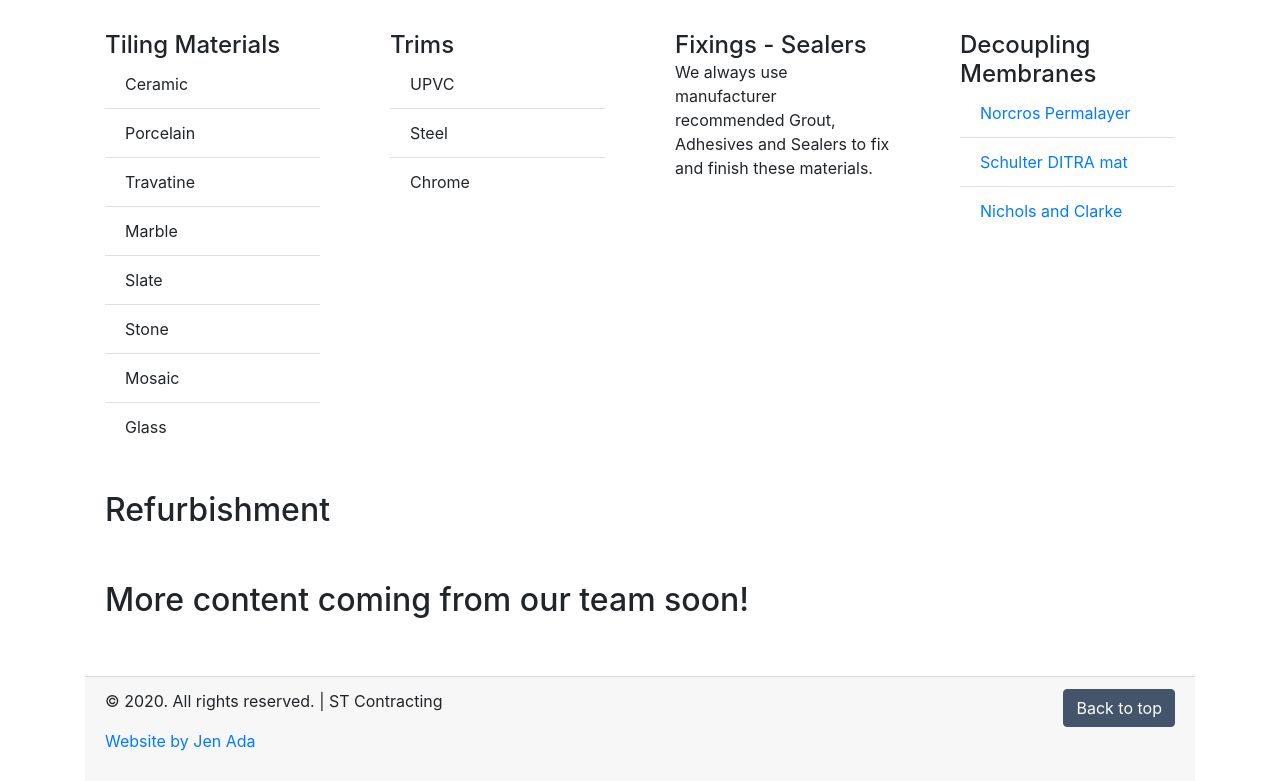
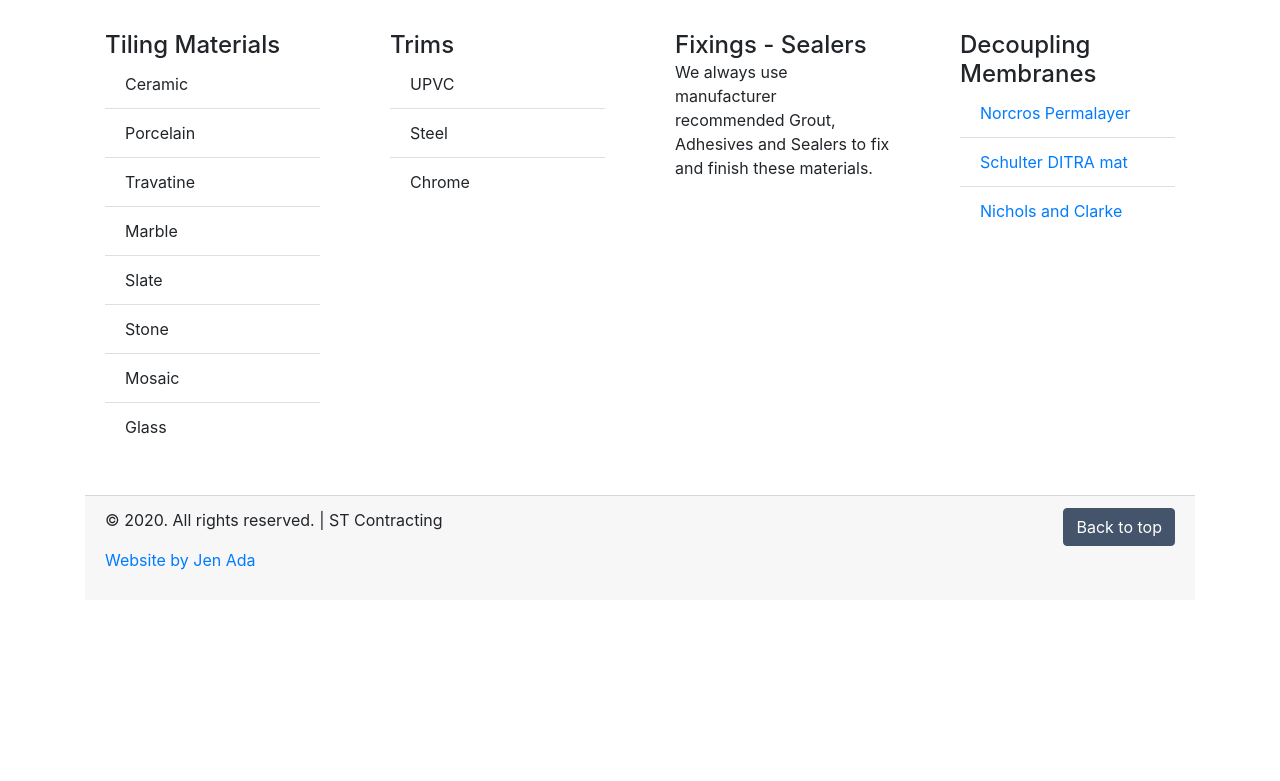
Before and after one commit to triforcejen/Example-Site-1, a plain HTML site: page services.html in a window 1280 px wide. Shown: the part 835-1616 px from the top of the page. After the commit the page ends 1435 px from the top, so only its background shows below. Drawn offline with nearby package versions, Linux system fonts and the light colour scheme.

Commit message:
remove refurb links and copy

```diff
--- a/services.html
+++ b/services.html
@@ -49,7 +49,6 @@
                             </a><!--/nav-link dropdown-toggle-->
                             <div class="dropdown-menu" aria-labelledby="navbarDropdownOServices">
                                 <a class="dropdown-item" href="#products">Products - Trade Sales</a>
-                                <a class="dropdown-item" href="#refurb">Refurbishment</a>
                             </div><!--/dropdown-menu-->
                         </li><!--/nav-item dropdown-->
                     </ul> <!--/navbar-nav-->
@@ -125,17 +124,6 @@
                     </div><!--/card-body-->
                 </div><!--/card-->
             </div><!--/card-deck-->
-            <!--Refurb Title-->
-            <div class="card">
-                <div class="card-body">
-                    <h2 class="card-title" id="refurb">Refurbishment</h2>
-                </div>
-            </div><!--/card-->
-            <div class="card">
-                <div class="card-body">
-                    <h2 class="card-title">More content coming from our team soon!</h2>
-                </div><!--/card-body-->
-            </div><!--/card-->
             <br>
             <!--Footer-->
             <footer class="card-footer">
```
Also changed, not shown: about.html (+0 -1 lines), contact.html (+0 -1 lines), history.html (+0 -1 lines), index.html (+0 -1 lines).
